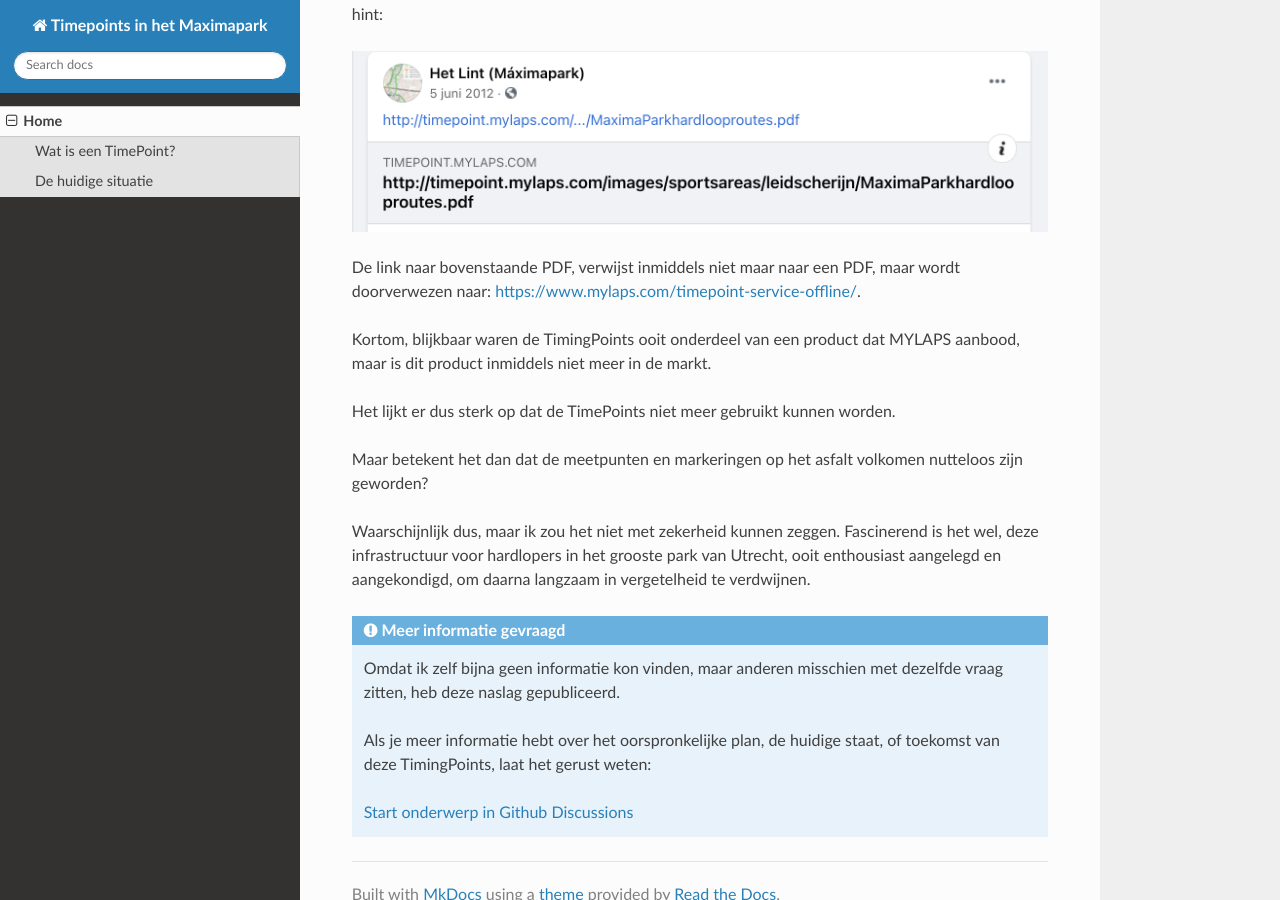
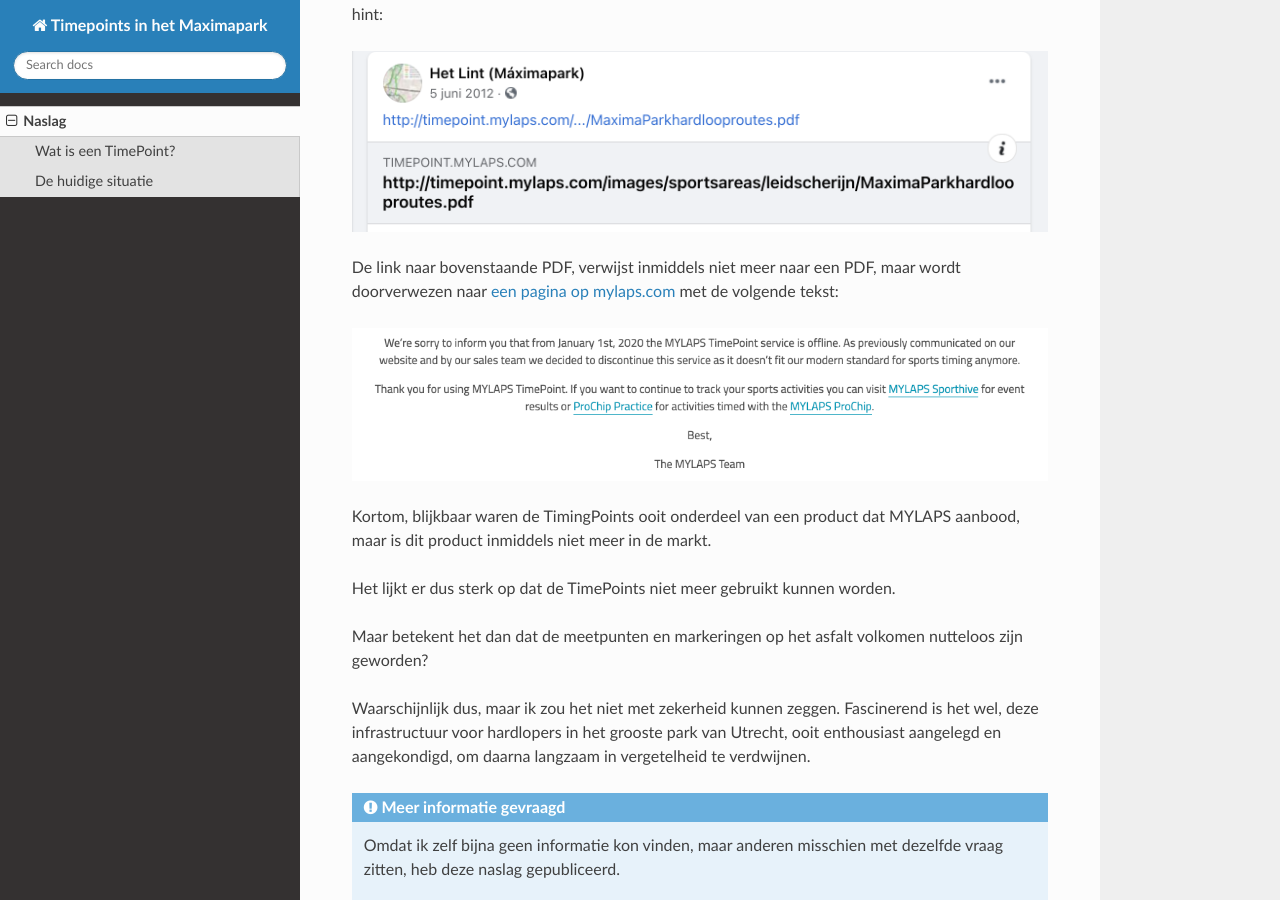
Before and after one commit to onderweg/timepoint-docs, an MkDocs documentation site: the page built from docs/index.md, in a window 1280 px wide and 900 px high, scrolled down 1541 px. Built offline with MkDocs 1.6.1, drawn with Linux system fonts in a browser that asks for light colours; nearby versions of some CDN libraries.

Commit message:
added mylaps offline page screenshot

```diff
--- a/docs/index.md
+++ b/docs/index.md
@@ -26,7 +26,9 @@ Eigenlijk geeft een link uit een andere Facebook bericht van Het Lint - uit 2012
 
 ![Screenshot Facebook bericht PDF](img/fb_screenshot2.png)
 
-De link naar bovenstaande PDF, verwijst inmiddels niet maar naar een PDF, maar wordt doorverwezen naar: [https://www.mylaps.com/timepoint-service-offline/](https://www.mylaps.com/timepoint-service-offline/).
+De link naar bovenstaande PDF, verwijst inmiddels niet meer naar een PDF, maar wordt doorverwezen naar [een pagina op mylaps.com](https://www.mylaps.com/timepoint-service-offline/) met de volgende tekst:
+
+![Mylaps Timepoint service offline](img/mylaps_offline.png)
 
 Kortom, blijkbaar waren de TimingPoints ooit onderdeel van een product dat MYLAPS aanbood, maar is dit product inmiddels niet meer in de markt.
 
--- a/mkdocs.yml
+++ b/mkdocs.yml
@@ -1,7 +1,7 @@
 site_name: Timepoints in het Maximapark
 theme: readthedocs
 nav:
-    - Home: index.md
+    - Naslag: index.md
 
 markdown_extensions:
     - admonition
```
Also changed, not shown: docs/img/mylaps_offline.png (added), 1 other file.
